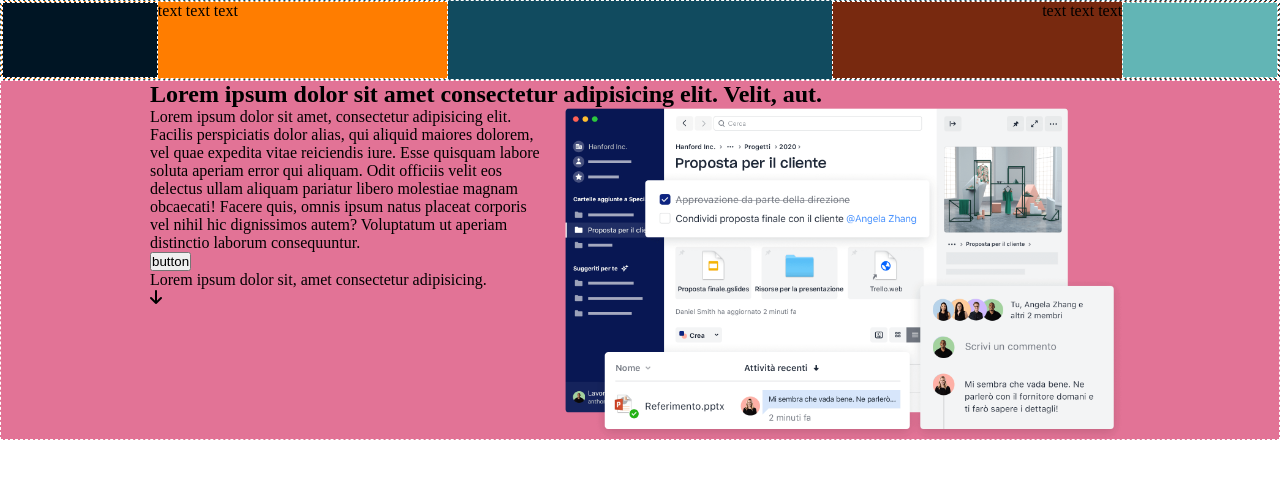
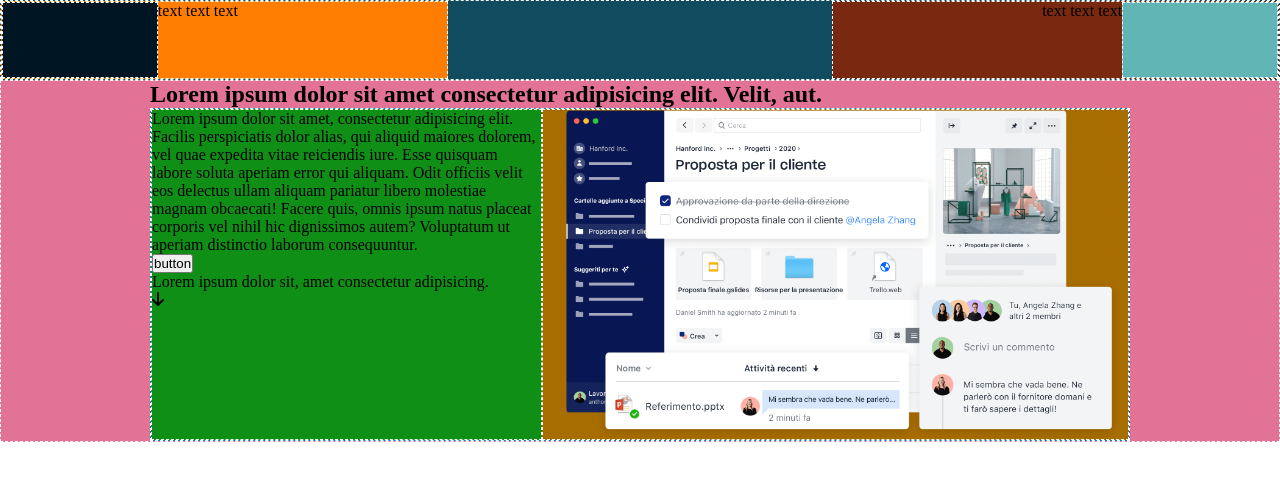
Before and after one commit to FrancescaRomagnoli/htmlcss-dropbox, a plain HTML site: page index.html in a window 1280 px wide. Drawn offline with Linux system fonts and the light colour scheme.

Commit message:
add hero structure

```diff
--- a/css/style.css
+++ b/css/style.css
@@ -97,10 +97,27 @@ li {
   border: 1px dashed white;
 }
 
-.hero-container {
+.hero-container-big {
+  position: relative;
+}
+
+.hero-container-small {
   display: flex;
+  /* debug */
+  background-color: #0081dd;
+  border: 1px dashed white;
 }
 
 .hero-text {
   max-width: 40%;
+  /* debug */
+  background-color: #108f16;
+  border: 1px dashed white;
 }
+
+.hero-img {
+  /* max-width: 40%; */
+  /* debug */
+  background-color: #a86d00;
+  border: 1px dashed white;
+}
--- a/index.html
+++ b/index.html
@@ -85,14 +85,14 @@
     <main>
       <!-- HERO SECTION -->
       <section class="hero">
-        <div class="container">
+        <div class="container hero-container-big">
           <div class="hero-title">
             <h1>
               Lorem ipsum dolor sit amet consectetur adipisicing elit. Velit,
               aut.
             </h1>
           </div>
-          <div class="hero-container">
+          <div class="hero-container-small">
             <!-- HERO LEFT -->
             <div class="hero-text">
               <p>
```
